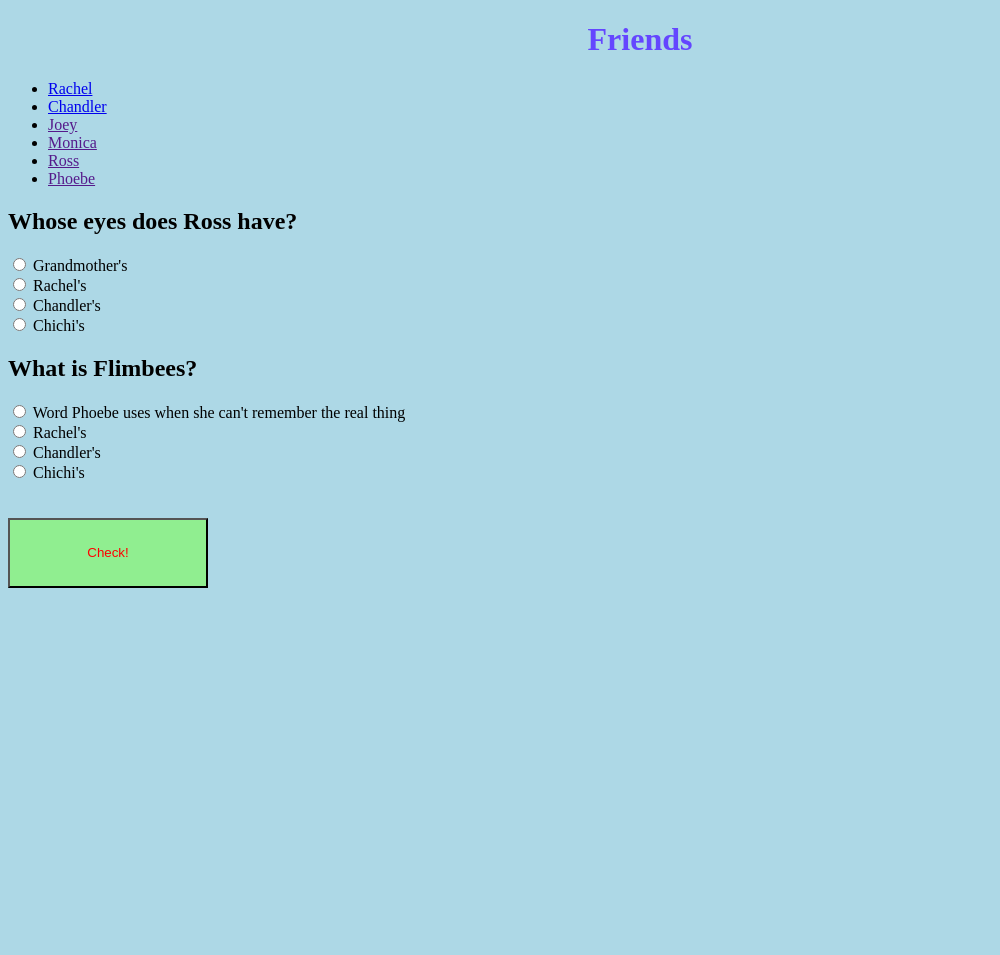
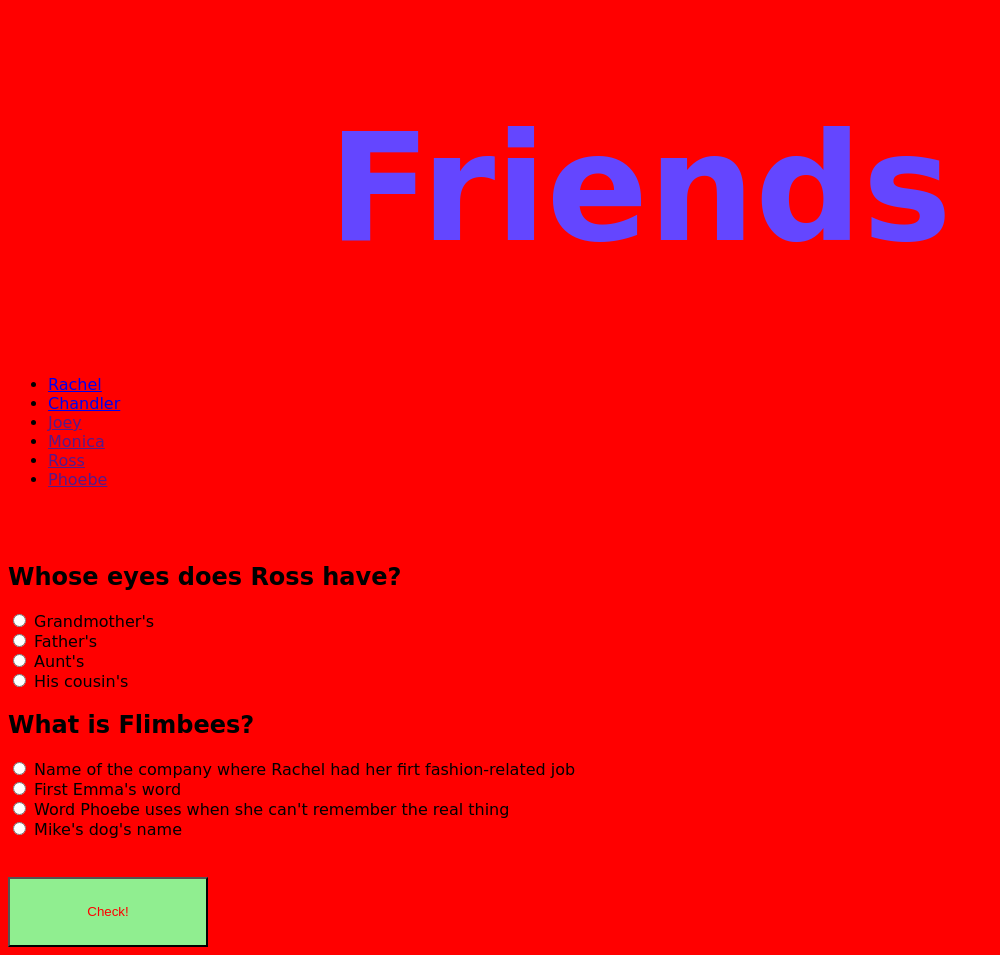
Before and after one commit to aajj999/FriendsPage, a PHP site: page / in a window 1280 px wide. Shown: the whole page, without its empty margins (0-1000 px from the left). Before the commit the page ends 588 px from the top, so only its background shows below. Run offline with PHP 8.4, Linux system fonts and the light colour scheme.

Commit message:
Style changing

```diff
--- a/index.php
+++ b/index.php
@@ -12,9 +12,7 @@
    <h1><center>
       Friends
    </center></h1>
-   <div>
-      <div class="moja_klasa"></div>
-      <div id="moje_id">
+
    <ul>
       <li><a href="https://en.wikipedia.org/wiki/Rachel_Green" class="nawigacja">Rachel</a></li>
       <li><a href="https://en.wikipedia.org/wiki/Chandler_Bing" class="nawigacja">Chandler</a></li>
@@ -23,36 +21,52 @@
       <li><a href="" class="nawigacja">Ross</a></li>
       <li><a href="" class="nawigacja">Phoebe</a></li>
    </ul>
-      </div>
-   </div>
+
+   <br><br>
 
    <form action="results.php" method="post">
 
       <h2>Whose eyes does Ross have?</h2>
+      <label>
          <input type="radio" name="Question1" value="Grandmother's">
-      <label for="Grandmother's">Grandmother's</label><br>
-      <input type="radio" name="Question1" value="Rachel's">
-      <label for="Rachel's">Rachel's</label><br>
-      <input type="radio" name="Question1" value="Chandler's">
-      <label for="Chandler's">Chandler's</label><br>
-      <input type="radio" name="Question1" value="Chichi's">
-      <label for="Chichi's">Chichi's</label><br>
+         Grandmother's
+      </label><br>
+      <label>
+         <input type="radio" name="Question1" value="Father's">
+         Father's
+      </label><br>
+      <label>
+         <input type="radio" name="Question1" value="Aunt's">
+         Aunt's
+      </label><br>
+      <label>
+         <input type="radio" name="Question1" value="His cousin's">
+         His cousin's
+      </label><br>
+
 
       <h2>What is Flimbees?</h2>
+      <label>
+         <input type="radio" name="Question2" value="Name of the company where Rachel had her firt fashion-related job">
+         Name of the company where Rachel had her firt fashion-related job
+      </label><br>
+      <label>
+         <input type="radio" name="Question2" value="First Emma's word">
+         First Emma's word
+      </label><br>
+      <label>
          <input type="radio" name="Question2" value="Word Phoebe uses when she can't remember the real thing">
-      <label for="Word Phoebe uses when she can't remember the real thing">Word Phoebe uses when she can't remember the real thing</label><br>
-      <input type="radio" name="Question2" value="Rachel's">
-      <label for="Rachel's">Rachel's</label><br>
-      <input type="radio" name="Question2" value="Chandler's">
-      <label for="Chandler's">Chandler's</label><br>
-      <input type="radio" name="Question2" value="Chichi's">
-      <label for="Chichi's">Chichi's</label><br>
+         Word Phoebe uses when she can't remember the real thing
+      </label><br>
+      <label>
+         <input type="radio" name="Question2" value="Mike's dog's name">
+         Mike's dog's name
+      </label><br>
 
       <br><br>
+
       <input style="background-color: lightgreen; color: red; height: 70px; width: 200px" type="submit" name="" value="Check!">
    </form>
-
-   <script src="http://localhost:35729/livereload.js" charset="utf-8"></script>
 
 </body>
 
--- a/styles.css
+++ b/styles.css
@@ -1,7 +1,13 @@
 body{
-   background-color: lightblue;
+   background-color: red;
+   font-family: "Comic Sans MS", cursive, sans-serif;
 }
 
 h1{
    color: rgb(100, 70, 500);
+   font-size: 150px;
 }
+
+html, body, h1, h2, h3, h4, h5, h6 {
+  font-family: "Comic Sans MS", cursive, sans-serif;
+}
```
Also changed, not shown: index.html (deleted, +0 -59 lines), results.html (deleted, +0 -12 lines), results.js (+0 -9 lines), results.php (+16 -6 lines). Lines whose indentation alone changed are shown as unchanged.
